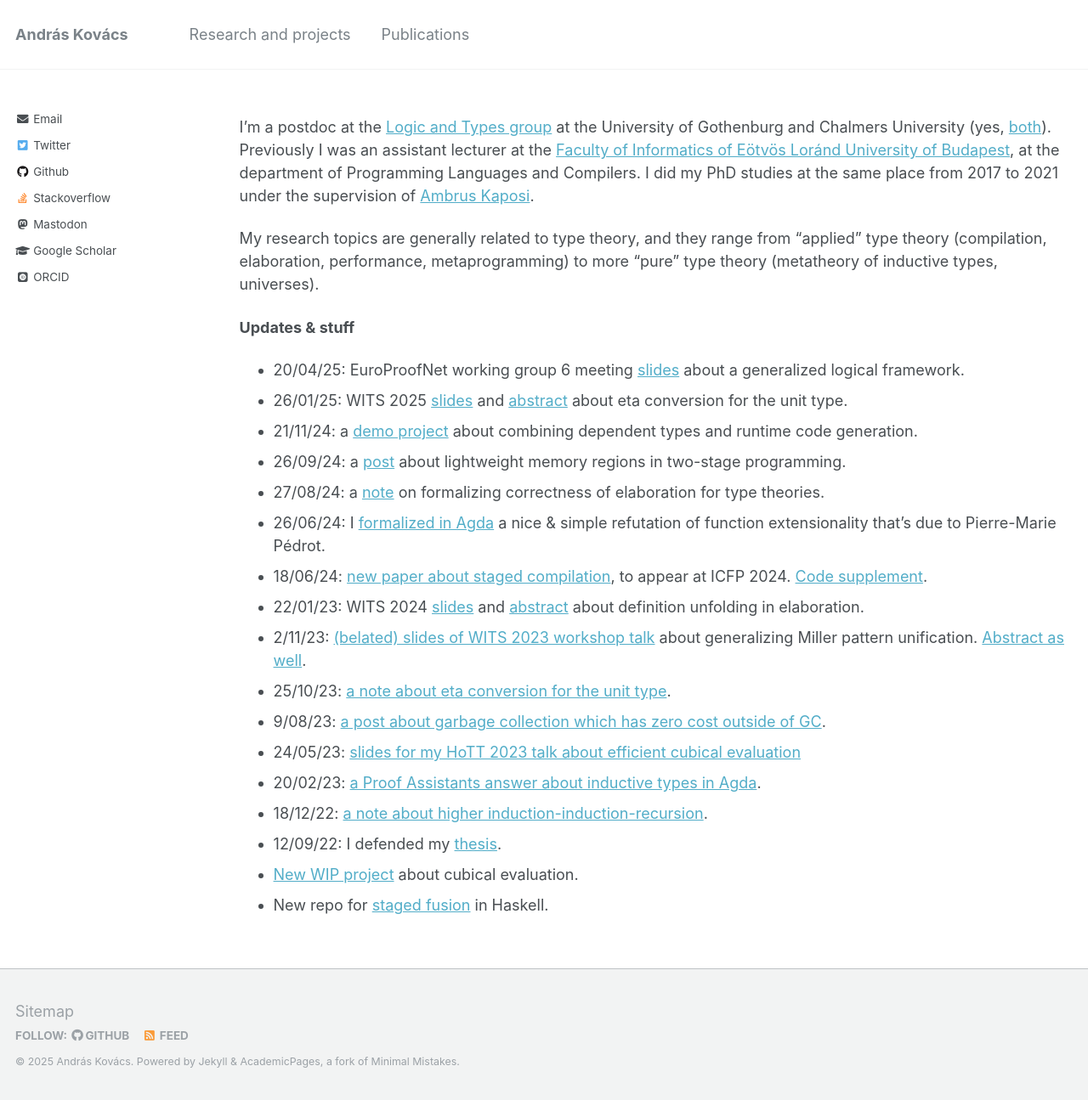
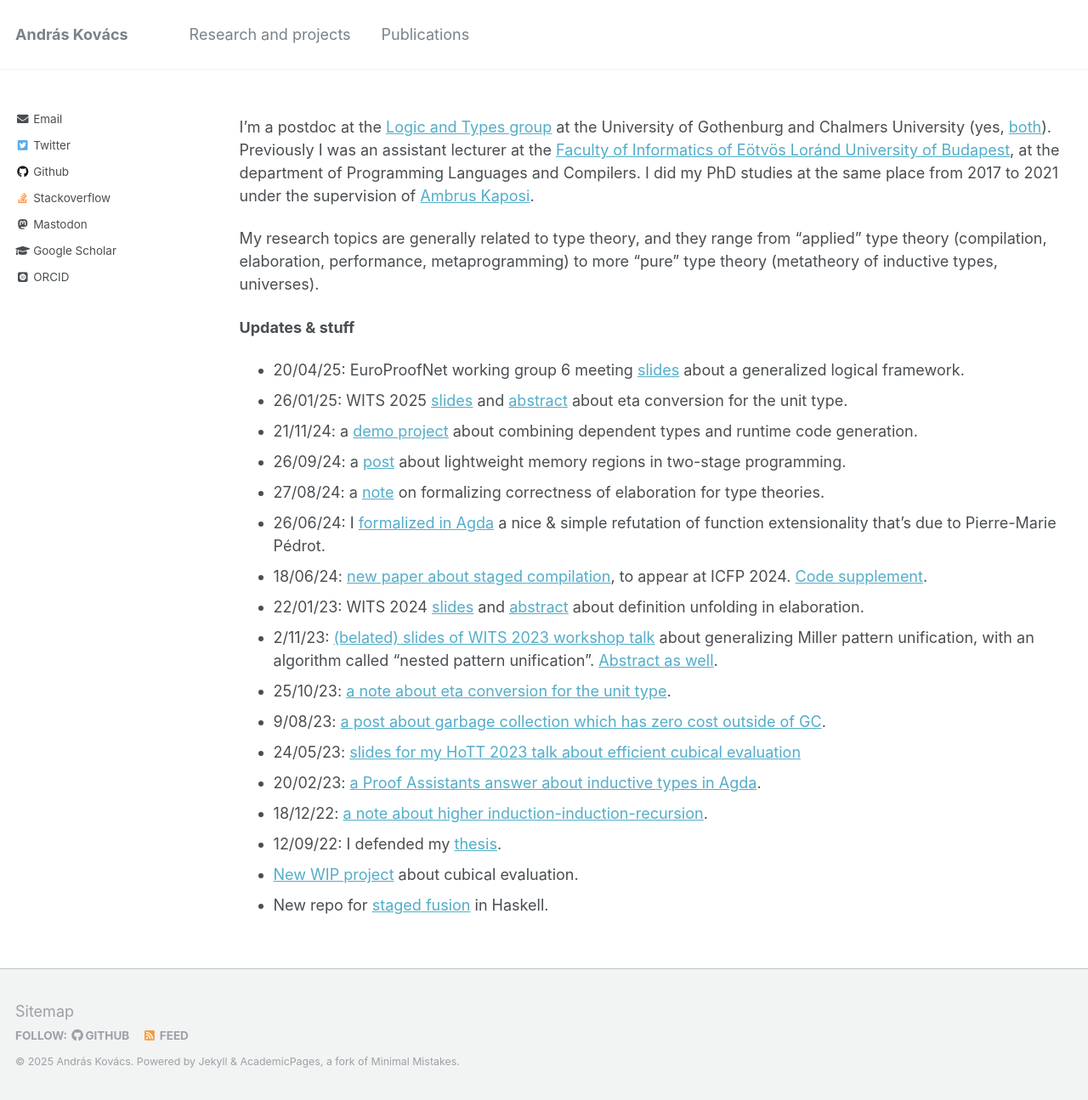
Before and after one commit to AndrasKovacs/AndrasKovacs.github.io, a Jekyll site: the page built from _pages/about.md, in a window 1280 px wide. Shown: the whole page at 85% size. Built offline with Jekyll 4.4.1, drawn with Linux system fonts in a browser that asks for light colours; some web fonts are replaced.

Commit message:
make nested pattern unification more searchable

```diff
--- a/_pages/about.md
+++ b/_pages/about.md
@@ -31,7 +31,7 @@ to more "pure" type theory (metatheory of inductive types, universes).
 - 26/06/24: I [formalized in Agda](https://github.com/AndrasKovacs/antifunext) a nice & simple refutation of function extensionality that's due to Pierre-Marie Pédrot.
 - 18/06/24: [new paper about staged compilation](pdfs/2ltt_icfp24.pdf), to appear at ICFP 2024. [Code supplement](https://github.com/AndrasKovacs/staged/tree/main/icfp24paper/supplement).
 - 22/01/23: WITS 2024 [slides](pdfs/wits24prez.pdf) and [abstract](pdfs/wits24abstract.pdf) about definition unfolding in elaboration.
-- 2/11/23: [(belated) slides of WITS 2023 workshop talk](pdfs/wits23prez.pdf) about generalizing Miller pattern unification. [Abstract as well](pdfs/wits23abstract.pdf).
+- 2/11/23: [(belated) slides of WITS 2023 workshop talk](pdfs/wits23prez.pdf) about generalizing Miller pattern unification, with an algorithm called "nested pattern unification". [Abstract as well](pdfs/wits23abstract.pdf).
 - 25/10/23: [a note about eta conversion for the unit type](https://gist.github.com/AndrasKovacs/f268c0311437f7a8759d5bac57495f8b).
 - 9/08/23: [a post about garbage collection which has zero cost outside of GC](https://gist.github.com/AndrasKovacs/fc9e20b0976b7e236b5899fde8f5c95d).
 - 24/05/23: [slides for my HoTT 2023 talk about efficient cubical evaluation](pdfs/hott23prez.pdf)
```
